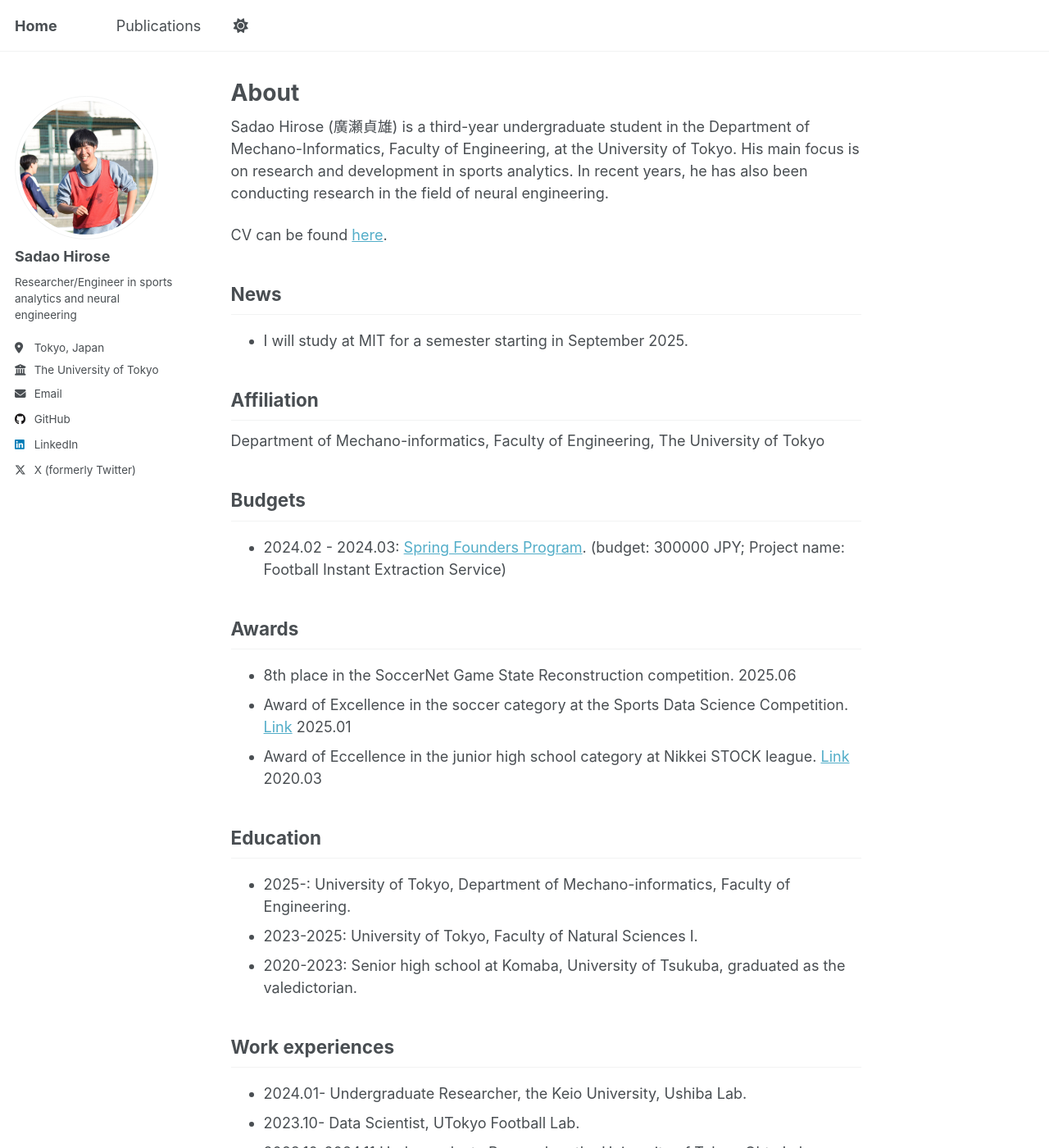
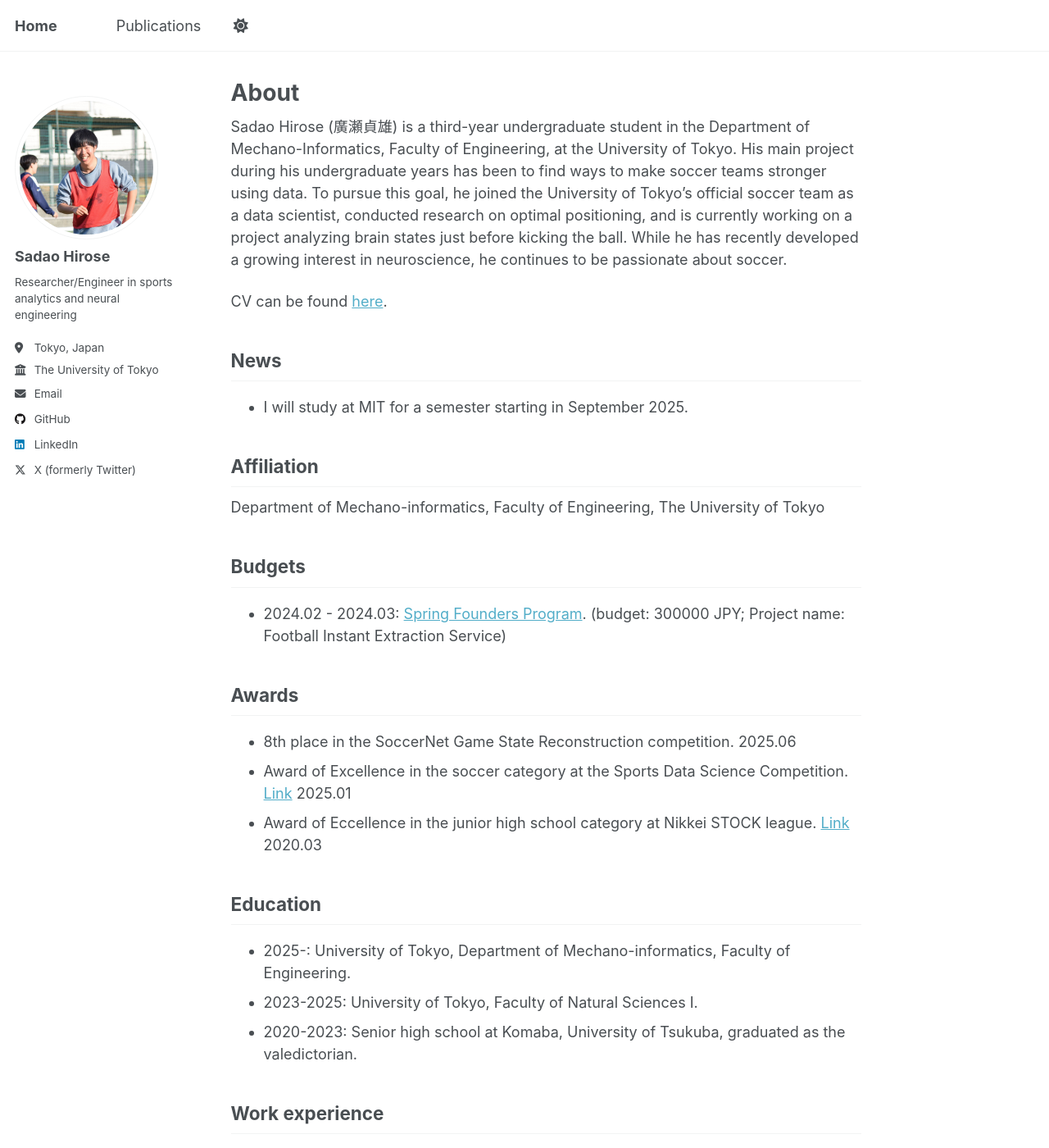
Before and after one commit to HiroseSadao/HiroseSadao.github.io, a Jekyll site: the page built from _pages/about.md, in a window 1280 px wide and 1400 px high. Shown: the whole window at 82% size. Built offline with Jekyll 4.4.1, drawn with Linux system fonts in a browser that asks for light colours; some of the changed text lies outside the part shown.

Commit message:
自己紹介とwork experienceを修正した

```diff
--- a/_pages/about.md
+++ b/_pages/about.md
@@ -7,7 +7,7 @@ redirect_from:
   - /about.html
 ---
 
-Sadao Hirose (廣瀬貞雄) is a third-year undergraduate student in the Department of Mechano-Informatics, Faculty of Engineering, at the University of Tokyo. His main focus is on research and development in sports analytics. In recent years, he has also been conducting research in the field of neural engineering.
+Sadao Hirose (廣瀬貞雄) is a third-year undergraduate student in the Department of Mechano-Informatics, Faculty of Engineering, at the University of Tokyo. His main project during his undergraduate years has been to find ways to make soccer teams stronger using data. To pursue this goal, he joined the University of Tokyo’s official soccer team as a data scientist, conducted research on optimal positioning, and is currently working on a project analyzing brain states just before kicking the ball. While he has recently developed a growing interest in neuroscience, he continues to be passionate about soccer.
 
 CV can be found [here](https://docs.google.com/document/d/1MpqryIazkd2-YdEUbSvqURnHJHXbTkMwFbUs1mk_4G4/edit?usp=sharing).
 
@@ -35,11 +35,12 @@ Education
 - 2023-2025: University of Tokyo, Faculty of Natural Sciences I.
 - 2020-2023: Senior high school at Komaba, University of Tsukuba, graduated as the valedictorian.
 
-Work experiences
+Work experience
 ------
-- 2024.01- Undergraduate Researcher, the Keio University, Ushiba Lab.
-- 2023.10- Data Scientist, UTokyo Football Lab.
-- 2023.10-2024.11 Undergraduate Researcher, the University of Tokyo, Ohta Lab.
+- 2024.01 -         Undergraduate Researcher, Ushiba Lab., Keio University
+- 2023.10 -         Data Scientist, UTokyo Football Lab.
+- 2023.10 - 2024.11 Undergraduate Researcher, Ohta Lab., The University of Tokyo
+- 2023.09 - 2024.02 Community Management Intern, Deeptech Innovation Community for Entrepreneurs (DICE), The University of Tokyo
 
 Articles
 ------
```
